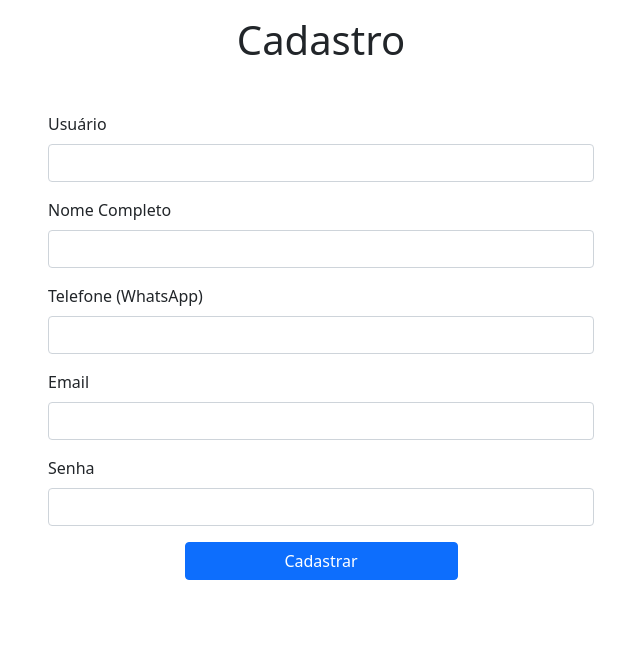
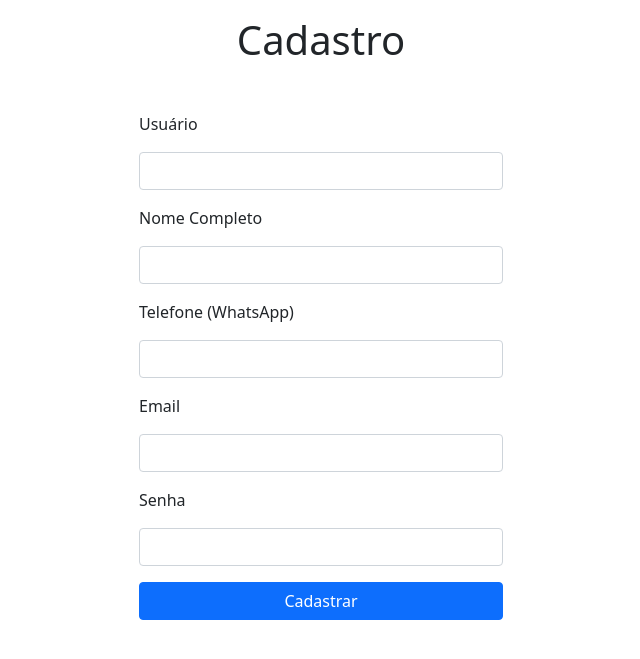
Before and after one commit to blotta/clube-da-bengala, a Flask app: page /auth/register in a window 1280 px wide. Shown: the part 56-715 px from the top of the page, without its empty margins (319-959 px from the left). Run offline with Flask 2, Linux system fonts and the light colour scheme; some libraries are stand-ins or nearby versions.

Commit message:
ajustes visuais

```diff
--- a/clubedabengala/templates/auth/register.html
+++ b/clubedabengala/templates/auth/register.html
@@ -6,29 +6,29 @@
 
 {% block content %}
 <div class="container h-100">
-    <div id="form-div" class="d-flex flex-column justify-center mt-5 h-100 w-50 m-auto">
+    <div id="form-div" class="d-flex flex-column justify-center mt-5 row">
         <form method="POST" action="{{ url_for('auth.register') }}">
-            <div class="mb-3">
+            <div class="mb-3 d-grid gap-2 col-md-4 mx-auto">
                 <label for="username" class="form-label">Usuário</label>
                 <input type="text" class="form-control" id="username" name="username">
             </div>
-            <div class="mb-3">
+            <div class="mb-3 d-grid gap-2 col-md-4 mx-auto">
                 <label for="name" class="form-label">Nome Completo</label>
                 <input type="text" class="form-control" id="name" name="name">
             </div>
-            <div class="mb-3">
+            <div class="mb-3 d-grid gap-2 col-md-4 mx-auto">
                 <label for="mobilenumber" class="form-label">Telefone (WhatsApp)</label>
                 <input type="text" class="form-control" id="mobilenumber" name="mobilenumber">
             </div>
-            <div class="mb-3">
+            <div class="mb-3 d-grid gap-2 col-md-4 mx-auto">
                 <label for="email" class="form-label">Email</label>
                 <input type="text" class="form-control" id="email" name="email">
             </div>
-            <div class="mb-3">
+            <div class="mb-3 d-grid gap-2 col-md-4 mx-auto">
                 <label for="password" class="form-label">Senha</label>
                 <input type="password" class="form-control" id="password" name="password">
             </div>
-            <div class="d-grid gap-2 col-6 mx-auto">
+            <div class="mb-3 d-grid gap-2 col-md-4 mx-auto">
                 <button type="submit" class="btn btn-primary">Cadastrar</button>
             </div>
         </form>
--- a/clubedabengala/templates/manage/emprestimos_details.html
+++ b/clubedabengala/templates/manage/emprestimos_details.html
@@ -135,9 +135,9 @@
                     </div>
 
                 </div>
+            </div>
             {% endif %}
 
-            </div>
 
 
             {% if can_approve_or_reject %}
```
Also changed, not shown: clubedabengala/templates/auth/login.html (+7 -4 lines).
